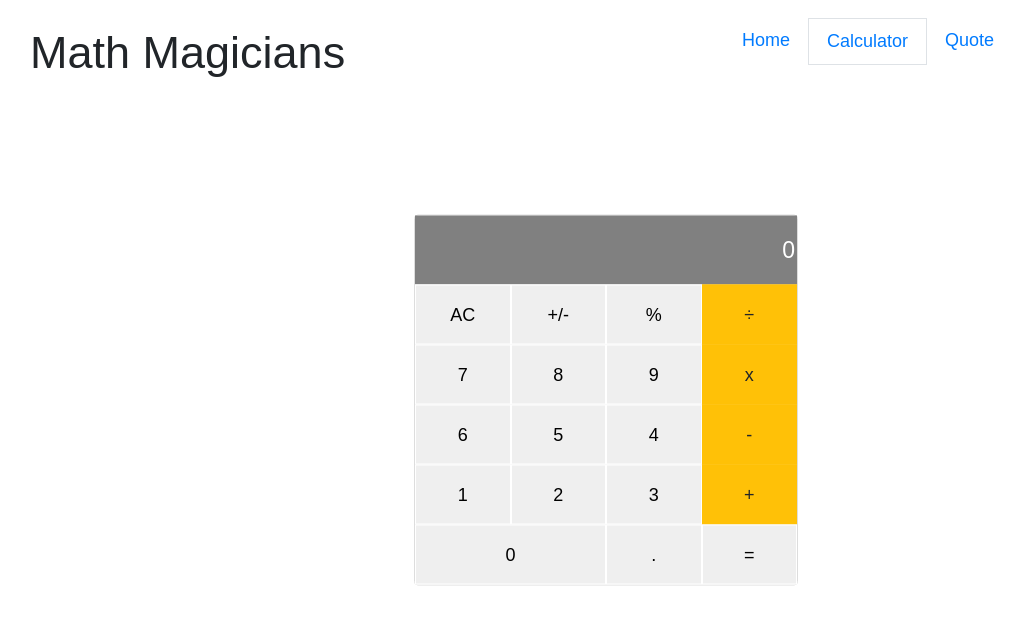
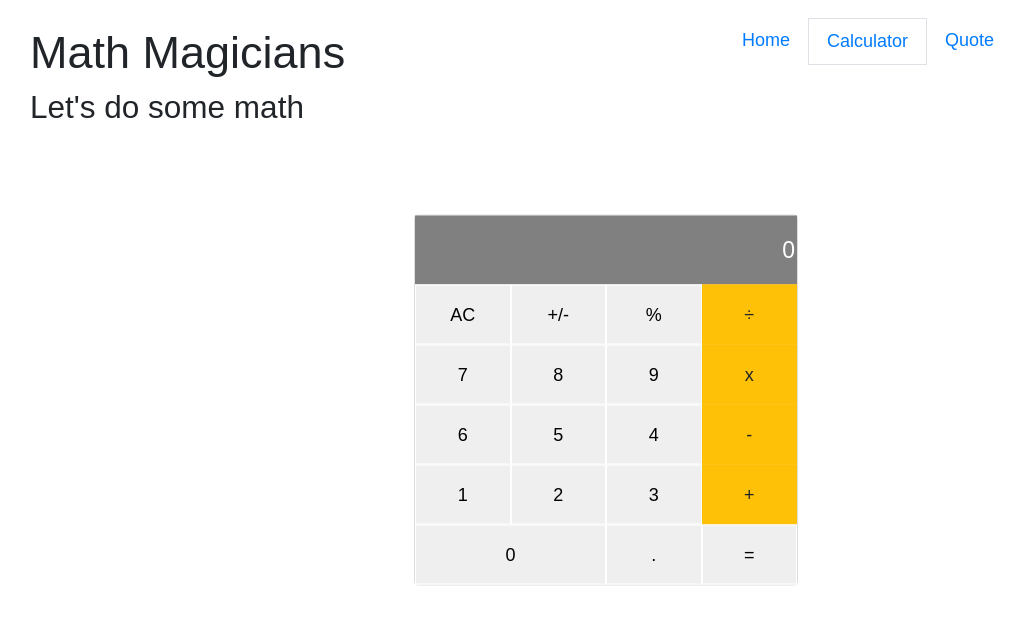
Before and after one commit to oyelakinG9/math-magicians, a React (Create React App) app: page /calculator in a window 1280 px wide. Shown: the top 624 px of the page, without its empty margins (34-1059 px from the left). Built offline with nearby package versions, Linux system fonts and the light colour scheme.

Commit message:
Finish app website

```diff
--- a/package.json
+++ b/package.json
@@ -10,6 +10,7 @@
     "bootstrap": "^4.1.1",
     "react": "^17.0.2",
     "react-dom": "^17.0.2",
+    "react-router-dom": "^6.2.1",
     "react-scripts": "5.0.0",
     "web-vitals": "^2.1.4"
   },
--- a/src/components/calculator.js
+++ b/src/components/calculator.js
@@ -21,6 +21,7 @@ const Calculator = () => {
   };
   return (
     <>
+      <h3>Let&apos;s do some math</h3>
       <div className="calculator-container">
         <input type="text" id="result" value={(showTotal()) + (operation || '') + (next || '')} disable />
         <div className="keypad">
```
Also changed, not shown: 1 other file (tests, documents, lock files or other folders).
